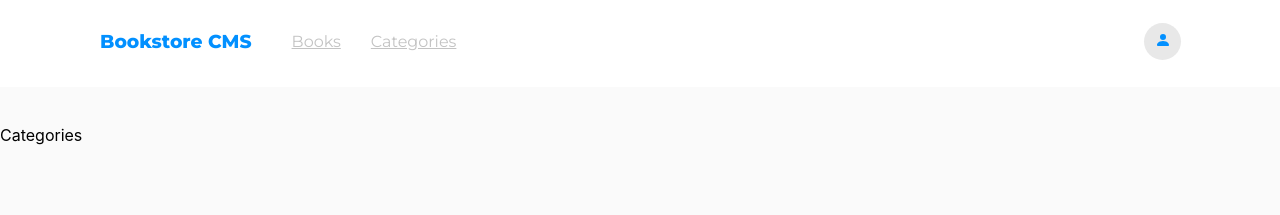
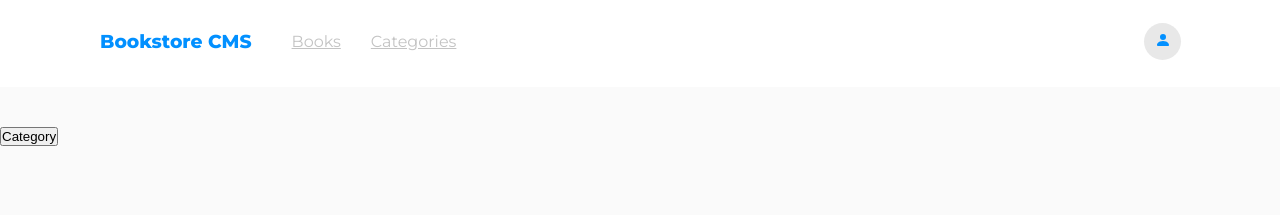
Before and after one commit to kendoriddy/Bookstore, a React (Create React App) app: page /categories in a window 1280 px wide. Shown: the top 215 px of the page. Built offline with nearby package versions, Linux system fonts and the light colour scheme.

Commit message:
Update category

```diff
--- a/src/components/Categories.js
+++ b/src/components/Categories.js
@@ -1,7 +1,9 @@
 import React from 'react';
 
 const Categories = () => (
-  <div>Categories</div>
+  <div>
+    <button type="button">Category</button>
+  </div>
 );
 
 export default Categories;
```
